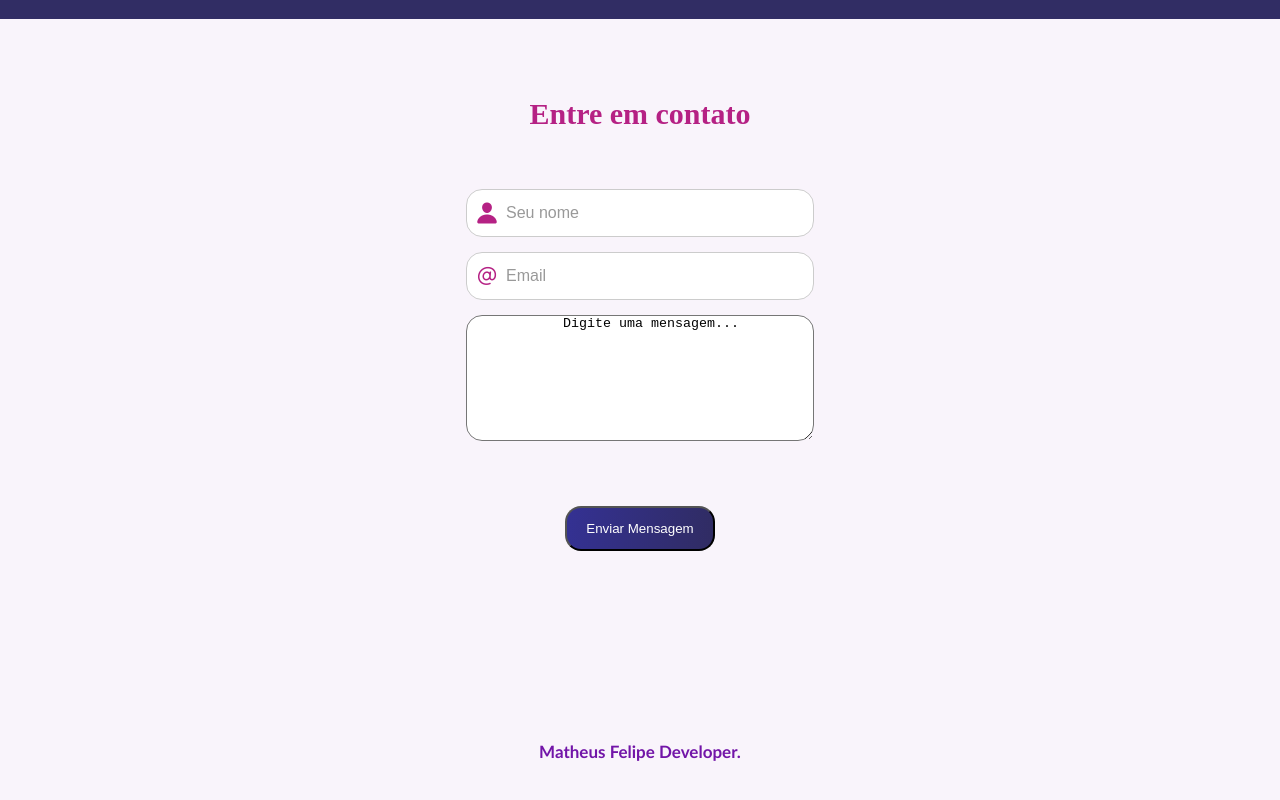
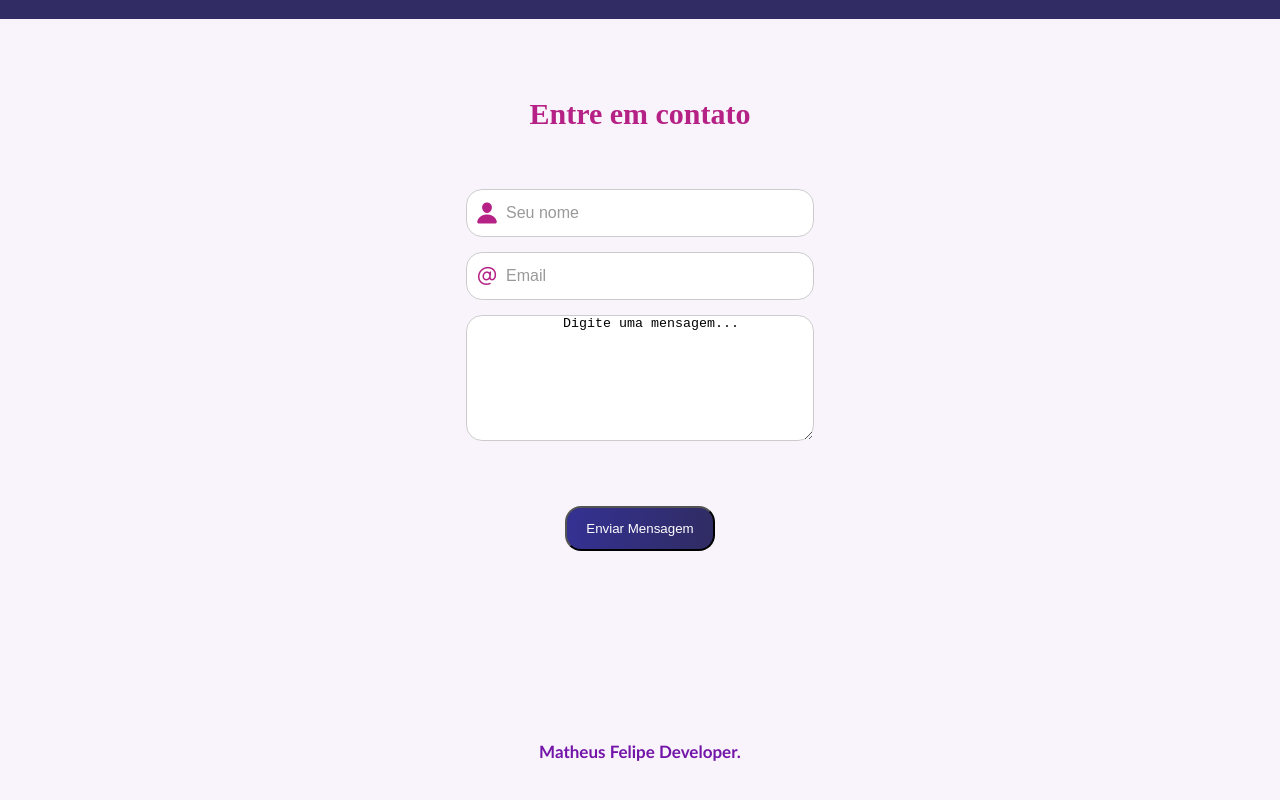
Before and after one commit to theusfelipe/Explore-sem-limites, a plain HTML site: page index.html in a window 1280 px wide. Shown: the part 1853-2653 px from the top of the page. Drawn offline with Linux system fonts and the light colour scheme.

Commit message:
color boxes

```diff
--- a/style.css
+++ b/style.css
@@ -261,6 +261,13 @@ form #textarea {
   width: 34.8rem;
   height: 12.6rem;
   border-radius: 1.6rem;
+
+  border: 0.1rem solid #ccc;
+
+}
+
+form #textarea:focus{
+  border-color: #66afe9;
 }
 
 #name {
```
